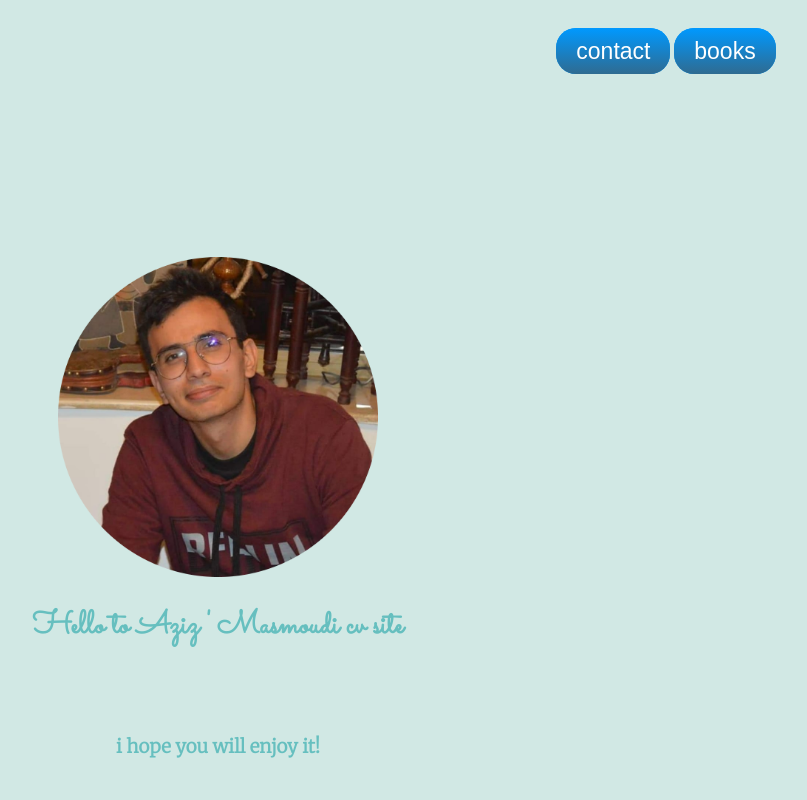
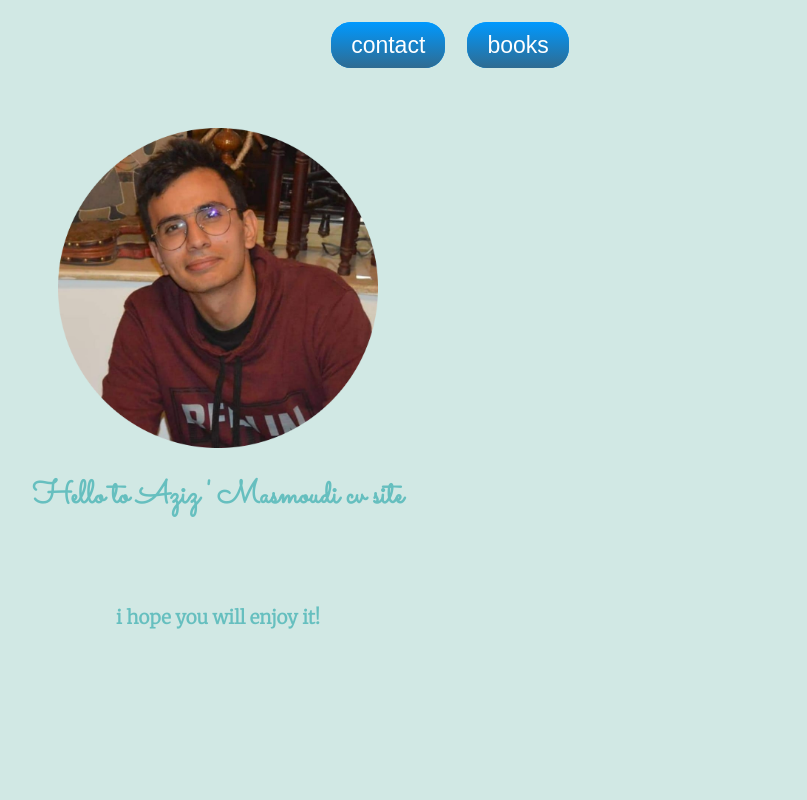
Before and after one commit to azizmass/cv, a plain HTML site: page index.html in a window 1280 px wide. Shown: the top 800 px of the page, without its empty margins (422-1229 px from the left). Drawn offline with Linux system fonts and the light colour scheme.

Commit message:
Update index.html

```diff
--- a/index.html
+++ b/index.html
@@ -10,9 +10,10 @@
   </head>
   <body>
   <div class="top-container">
-    <p class="faza">
-    <a class="btn"  href="contact.html">contact</a>
-    <a class="btn" href="books.html">books</a></p>
+<nav margin="0.5em">
+<a class="btn2" href="contact.html">contact</a>
+<a class="btn" href="books.html">books</a>
+</nav>
         <img class="my-picture" src="aziz.png" alt="aziz masmoudi's picture">
     <h1>Hello to Aziz ' Masmoudi cv site </h1>
     <h3>i hope you will enjoy it!</h3>
```
